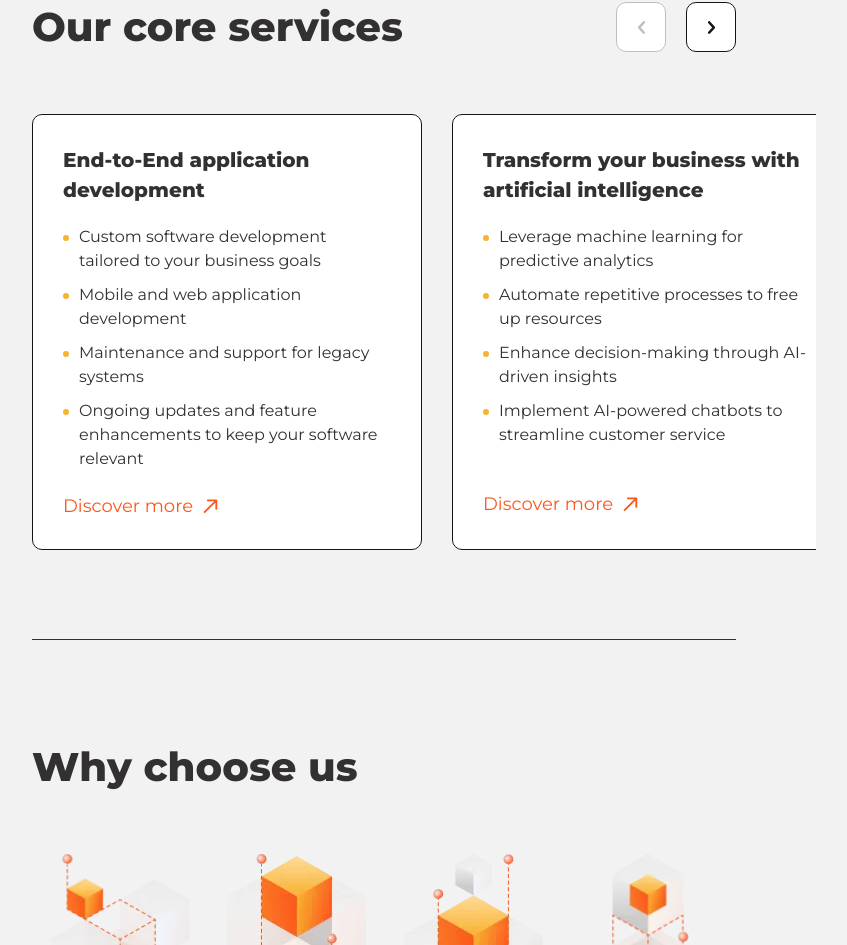
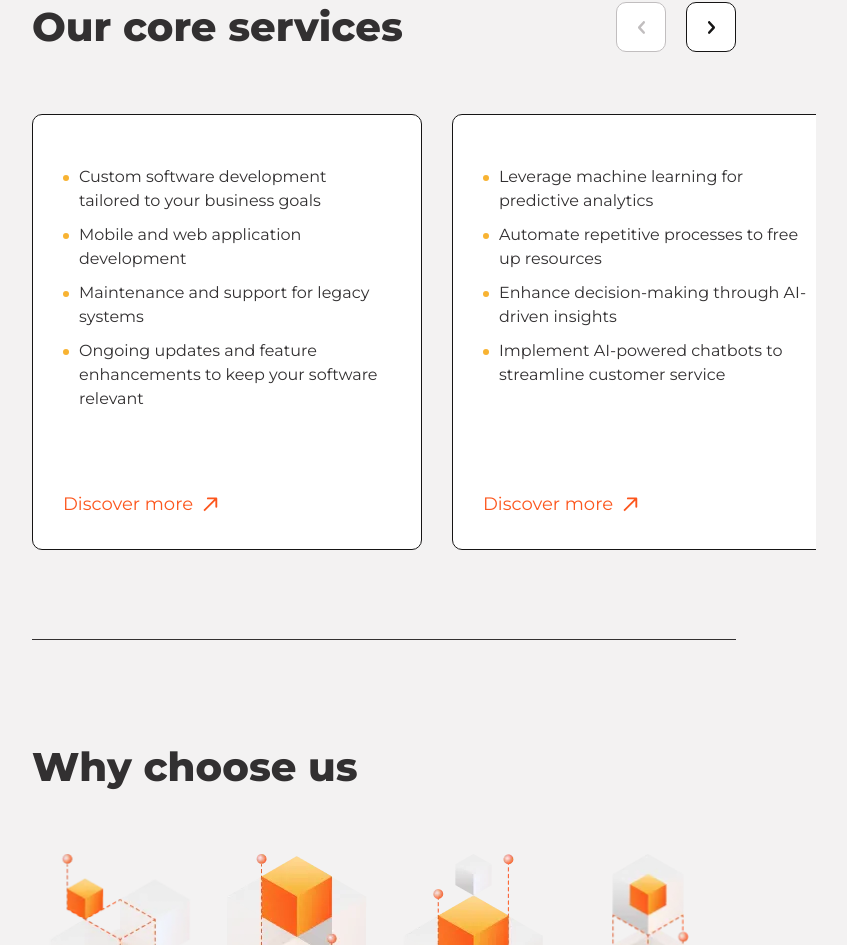
Before and after one commit to skabanets/sonomics, a React (Vite) app: page /services in a window 1280 px wide. Shown: the part 1209-2154 px from the top of the page, without its empty margins (256-1103 px from the left). Built offline with nearby package versions, Linux system fonts and the light colour scheme; no server answers.

Commit message:
Update ServiceCard component

```diff
--- a/src/components/ServiceCard.tsx
+++ b/src/components/ServiceCard.tsx
@@ -9,11 +9,11 @@ interface IServiceCardProps {
 }
 
 export const ServiceCard = ({ service }: IServiceCardProps) => {
-  const { link, cardTitle, features } = service;
+  const { link, title, features } = service;
 
   return (
     <Link to={link} className="flex h-full flex-col items-start gap-[20px]">
-      <h4>{cardTitle}</h4>
+      <h4>{title}</h4>
       <ul className="flex flex-1 flex-col gap-[10px]">
         {features.map((feature, index) => (
           <li
```
